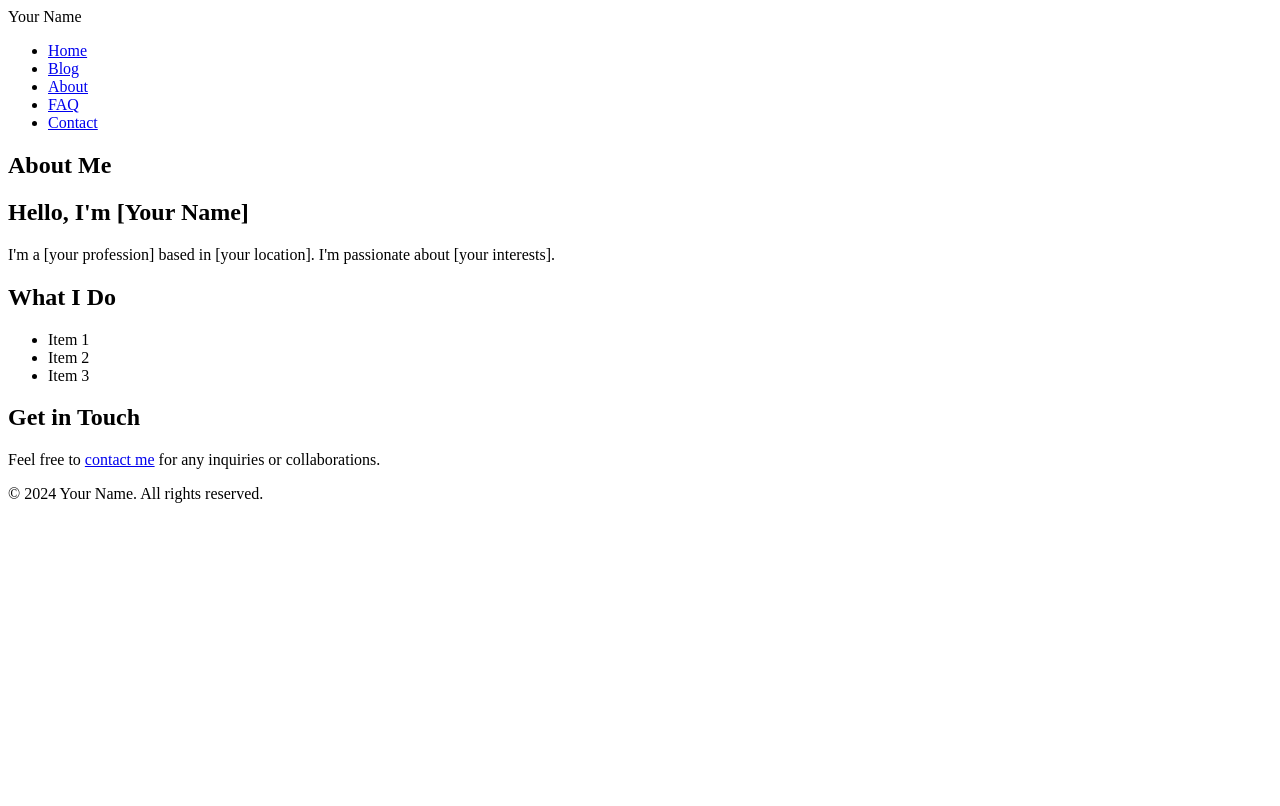
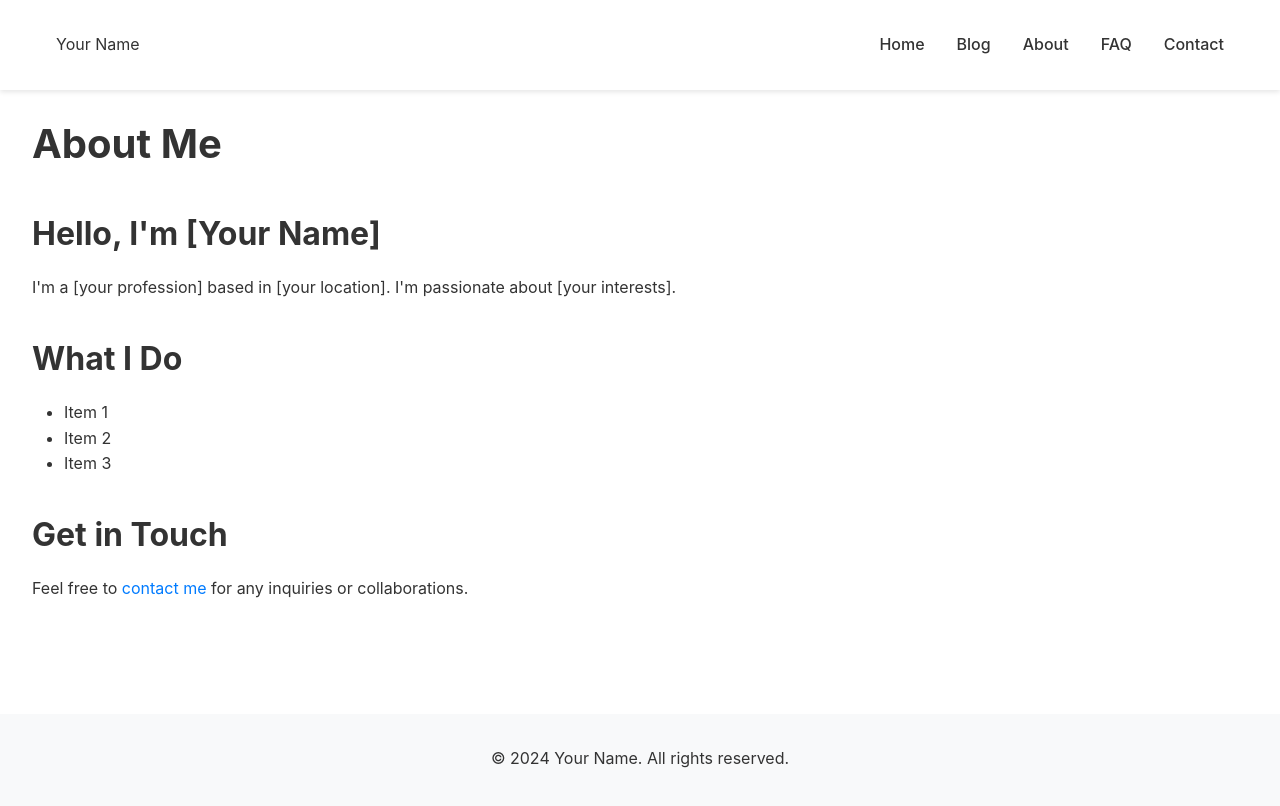
Before and after one commit to nikpaj/FinCafe, a plain HTML site: page about.html in a window 1280 px wide. Drawn offline with Linux system fonts and the light colour scheme; the site is published under a folder, as on GitHub Pages, so addresses that start at the root find nothing.

Commit message:
Fix: Update paths to be relative for GitHub Pages

```diff
--- a/about.html
+++ b/about.html
@@ -5,18 +5,18 @@
     <meta name="viewport" content="width=device-width, initial-scale=1.0">
     <title>My Website</title>
     <meta name="description" content="">
-    <link rel="stylesheet" href="/css/style.css">
+    <link rel="stylesheet" href="./css/style.css">
 </head>
 <body>
     <header>
         <nav>
             <div class="logo">Your Name</div>
             <ul>
-                <li><a href="/">Home</a></li>
-                <li><a href="/blog">Blog</a></li>
-                <li><a href="/about.html">About</a></li>
-                <li><a href="/faq.html">FAQ</a></li>
-                <li><a href="/#contact">Contact</a></li>
+                <li><a href="./index.html">Home</a></li>
+                <li><a href="./blog.html">Blog</a></li>
+                <li><a href="./about.html">About</a></li>
+                <li><a href="./faq.html">FAQ</a></li>
+                <li><a href="./index.html#contact">Contact</a></li>
             </ul>
         </nav>
     </header>
@@ -42,6 +42,6 @@
         <p>&copy; 2024 Your Name. All rights reserved.</p>
     </footer>
 
-    <script src="/js/main.js"></script>
+    <script src="./js/main.js"></script>
 </body>
 </html>
```
Also changed, not shown: blog.html (+7 -7 lines), faq.html (+7 -7 lines), index.html (+7 -7 lines).
